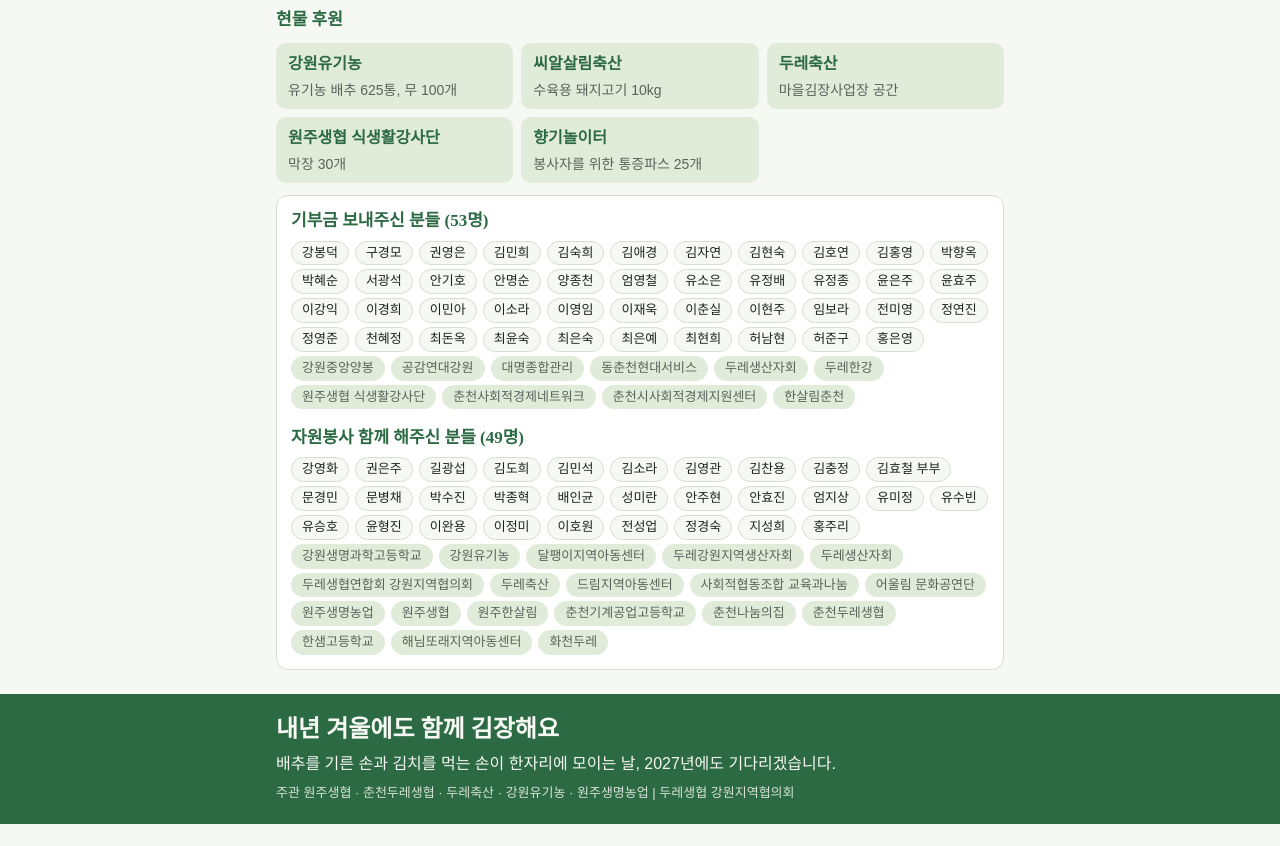
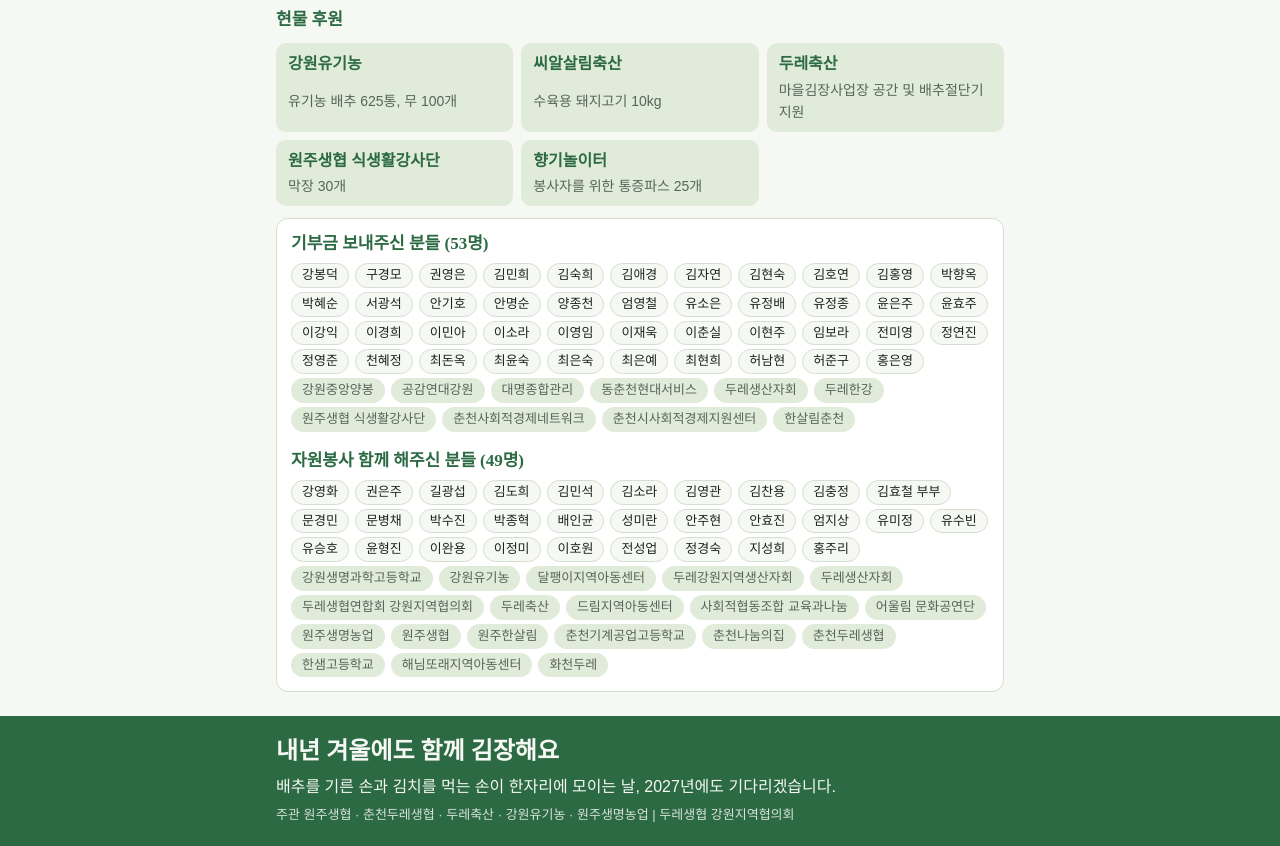
Before and after one commit to gwdure/kj26, a plain HTML site: page index.html in a window 1280 px wide. Shown: the part 4096-4942 px from the top of the page. Before the commit the page ends 4920 px from the top, so only its background shows below. Drawn offline with Linux system fonts and the light colour scheme; a web font is replaced by a local one.

Commit message:
두레축산 현물 후원에 배추절단기 지원 추가

```diff
--- a/index.html
+++ b/index.html
@@ -324,7 +324,7 @@ footer small{opacity:.85;font-size:13px}
   <div class="gifts">
     <div><b>강원유기농</b><span>유기농 배추 625통, 무 100개</span></div>
     <div><b>씨알살림축산</b><span>수육용 돼지고기 10kg</span></div>
-    <div><b>두레축산</b><span>마을김장사업장 공간</span></div>
+    <div><b>두레축산</b><span>마을김장사업장 공간 및 배추절단기 지원</span></div>
     <div><b>원주생협 식생활강사단</b><span>막장 30개</span></div>
     <div><b>향기놀이터</b><span>봉사자를 위한 통증파스 25개</span></div>
   </div>
```
